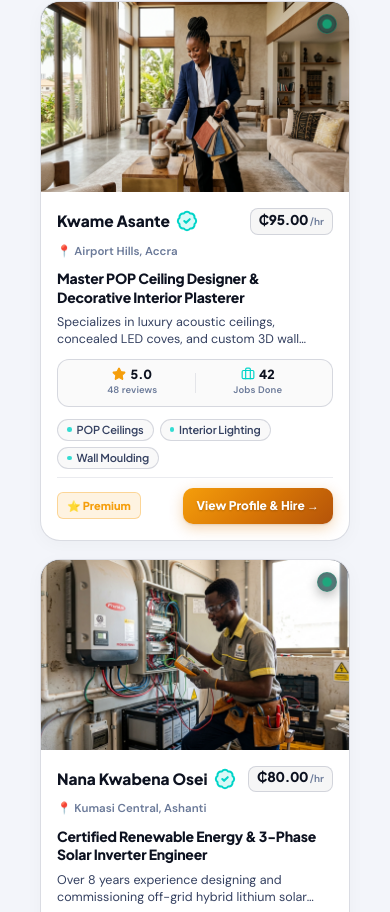
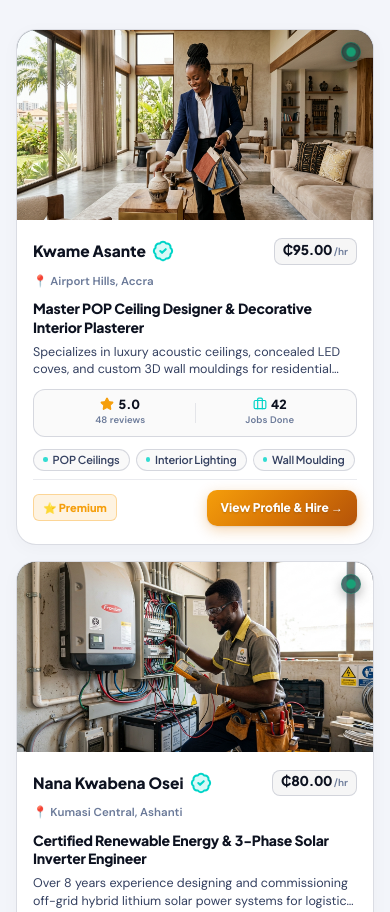
Before and after one commit to JoeVardyGC/GigGhana, a Next.js app: page / in a window 390 px wide. Shown: the part 1172-2084 px from the top of the page. Built offline with nearby package versions, Linux system fonts and the light colour scheme.

Commit message:
style(artisan): sync provider card width, container padding, and grid gap with live job feed cards across all screen sizes

```diff
--- a/app/globals.css
+++ b/app/globals.css
@@ -2087,20 +2087,22 @@ html.dark .rjh-tr-icon-box, [data-theme="dark"] .rjh-tr-icon-box {
    ══════════════════════════════════════════════════════════════════════ */
 .artisan-section {
   position: relative;
-  padding: 40px 0 24px;
+  padding: 32px 4% 28px;
 }
 
 .artisan-container {
   max-width: 1280px;
   margin: 0 auto;
-  padding: 0 24px;
+  padding: 0;
+  display: flex;
+  flex-direction: column;
+  gap: 28px;
 }
 
 .artisan-grid {
   display: grid;
   grid-template-columns: repeat(3, 1fr);
-  gap: 20px;
-  margin-top: 24px;
+  gap: 22px;
 }
 
 /* Studio Portfolio Card Container (Clean Neutral Aesthetic) */
@@ -2437,26 +2439,24 @@ html.dark .artisan-tier-verified {
 }
 
 /* Responsive Breakpoints */
-@media (max-width: 1024px) {
+@media (max-width: 1024px) and (min-width: 768px) {
   .artisan-grid {
     grid-template-columns: repeat(2, 1fr);
-  }
-}
-
-@media (max-width: 768px) {
+    gap: 20px;
+  }
+}
+
+@media (max-width: 767px) {
+  .artisan-grid {
+    grid-template-columns: 1fr;
+    gap: 16px;
+  }
   /* Show only 4 latest provider cards on mobile */
   .artisan-grid .artisan-studio-card:nth-child(n+5) {
     display: none !important;
   }
-}
-
-@media (max-width: 640px) {
-  .artisan-grid {
-    grid-template-columns: 1fr;
-    gap: 18px;
-  }
   .artisan-studio-body {
-    padding: 16px;
+    padding: 18px 16px;
   }
   .artisan-studio-footer {
     flex-direction: row;
@@ -3549,7 +3549,7 @@ html, body {
     grid-template-columns: repeat(2, 1fr);
     gap: 16px;
   }
-  .ljf-grid {
+  .ljf-grid, .artisan-grid {
     grid-template-columns: 1fr;
     gap: 16px;
   }
```
